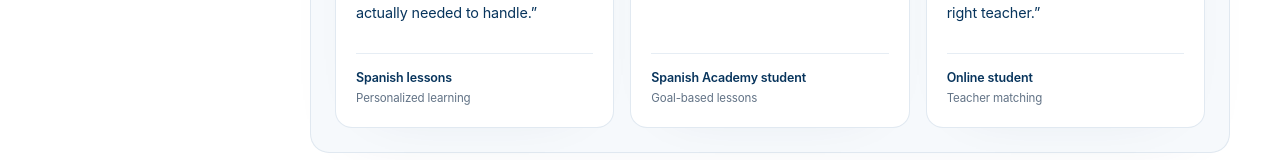
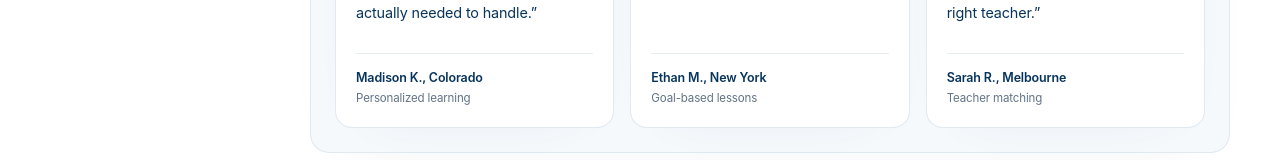
Before and after one commit to agustinbonavettimiotti/spanish-academy-complete-brief-fixed, a Next.js app: page / in a window 1280 px wide. Shown: the part 8891-9051 px from the top of the page. Built offline with nearby package versions, Linux system fonts and the light colour scheme.

Commit message:
Update student testimonial names

```diff
--- a/components/student-testimonials.tsx
+++ b/components/student-testimonials.tsx
@@ -16,19 +16,19 @@ export function StudentTestimonials() {
         {
           quote:
             "The classes helped me feel more confident speaking Spanish in everyday situations. Each lesson was adapted to my level, my schedule, and the situations I actually needed to handle.",
-          meta: "Spanish lessons",
+          meta: "Madison K., Colorado",
           detail: "Personalized learning",
         },
         {
           quote:
             "I liked that the lessons were clear, structured, and practical. The teacher focused on my real goals instead of following a generic program.",
-          meta: "Spanish Academy student",
+          meta: "Ethan M., New York",
           detail: "Goal-based lessons",
         },
         {
           quote:
             "The process was easy from the beginning. I could explain my availability, my level, and what I wanted to improve, and the academy matched me with the right teacher.",
-          meta: "Online student",
+          meta: "Sarah R., Melbourne",
           detail: "Teacher matching",
         },
       ],
@@ -42,19 +42,19 @@ export function StudentTestimonials() {
         {
           quote:
             "Las clases me ayudaron a sentirme con más seguridad al hablar español en situaciones cotidianas. Cada clase se adaptó a mi nivel, mis horarios y las situaciones reales que necesitaba resolver.",
-          meta: "Clases de español",
+          meta: "Madison K., Colorado",
           detail: "Aprendizaje personalizado",
         },
         {
           quote:
             "Me gustó que las clases fueran claras, ordenadas y prácticas. El profesor se enfocó en mis objetivos reales, no en un programa genérico.",
-          meta: "Estudiante de Spanish Academy",
+          meta: "Ethan M., New York",
           detail: "Clases basadas en objetivos",
         },
         {
           quote:
             "El proceso fue simple desde el inicio. Pude explicar mi disponibilidad, mi nivel y lo que quería mejorar, y la academia me asignó el profesor adecuado.",
-          meta: "Estudiante online",
+          meta: "Sarah R., Melbourne",
           detail: "Asignación de profesor",
         },
       ],
```
